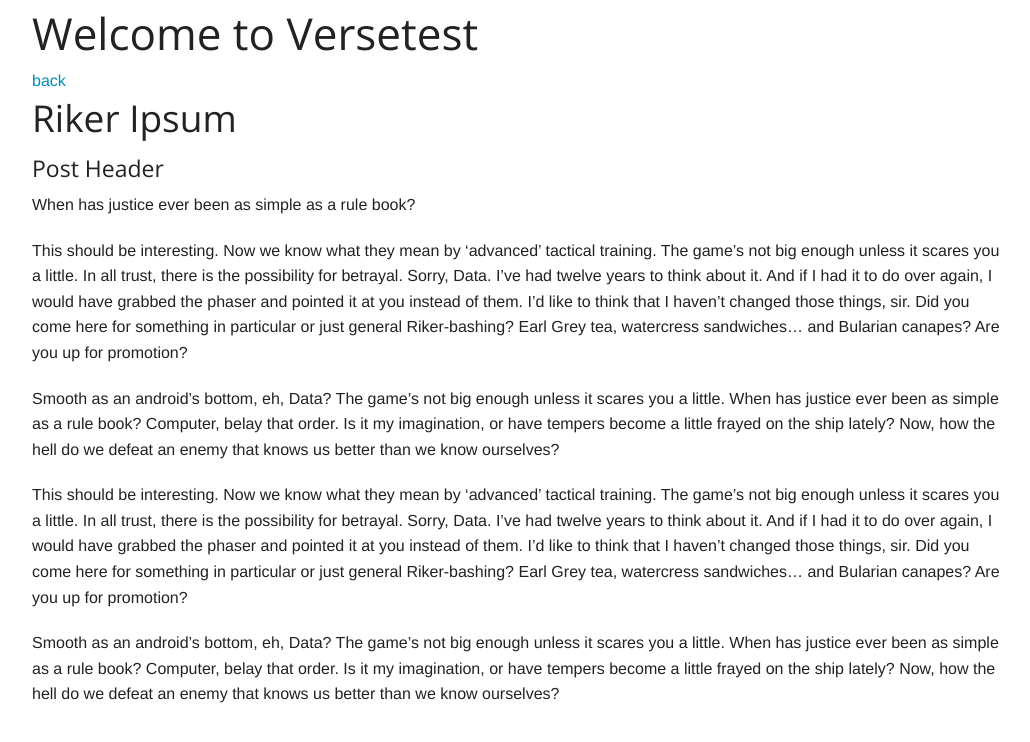
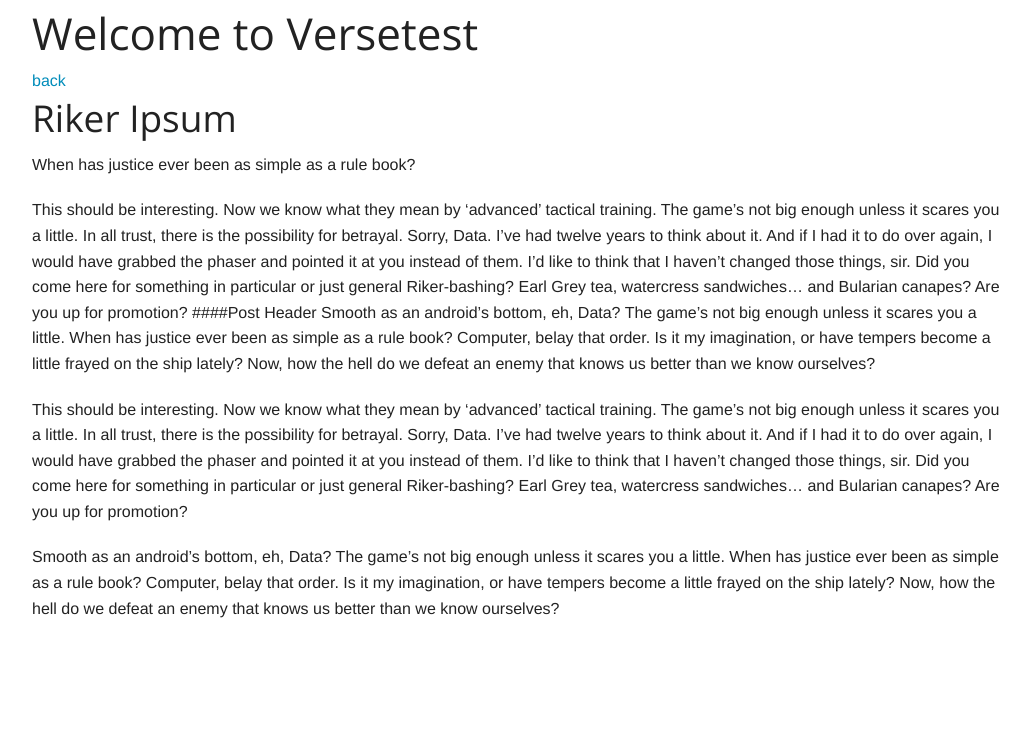
Before and after one commit to versetest/versetest.github.io, a Jekyll site: the page built from _posts/2013-11-23-new-post.md, in a window 1280 px wide. Shown: the top 742 px of the page, without its empty margins (123-1153 px from the left). Built offline with Jekyll 4.4.1, drawn with Linux system fonts in a browser that asks for light colours; Markdown is read by kramdown in place of the engine named in the settings.

```diff
--- a/_posts/2013-11-23-new-post.md
+++ b/_posts/2013-11-23-new-post.md
@@ -5,11 +5,11 @@ layout: post
 published: 'false'
 title: Riker Ipsum
 ---
-####Post Header
+
 When has justice ever been as simple as a rule book?
 
  This should be interesting. Now we know what they mean by 'advanced' tactical training. The game's not big enough unless it scares you a little. In all trust, there is the possibility for betrayal. Sorry, Data. I've had twelve years to think about it. And if I had it to do over again, I would have grabbed the phaser and pointed it at you instead of them. I'd like to think that I haven't changed those things, sir. Did you come here for something in particular or just general Riker-bashing? Earl Grey tea, watercress sandwiches... and Bularian canapes? Are you up for promotion?
-
+ ####Post Header
  Smooth as an android's bottom, eh, Data? The game's not big enough unless it scares you a little. When has justice ever been as simple as a rule book? Computer, belay that order. Is it my imagination, or have tempers become a little frayed on the ship lately? Now, how the hell do we defeat an enemy that knows us better than we know ourselves?
 
   This should be interesting. Now we know what they mean by 'advanced' tactical training. The game's not big enough unless it scares you a little. In all trust, there is the possibility for betrayal. Sorry, Data. I've had twelve years to think about it. And if I had it to do over again, I would have grabbed the phaser and pointed it at you instead of them. I'd like to think that I haven't changed those things, sir. Did you come here for something in particular or just general Riker-bashing? Earl Grey tea, watercress sandwiches... and Bularian canapes? Are you up for promotion?
```
